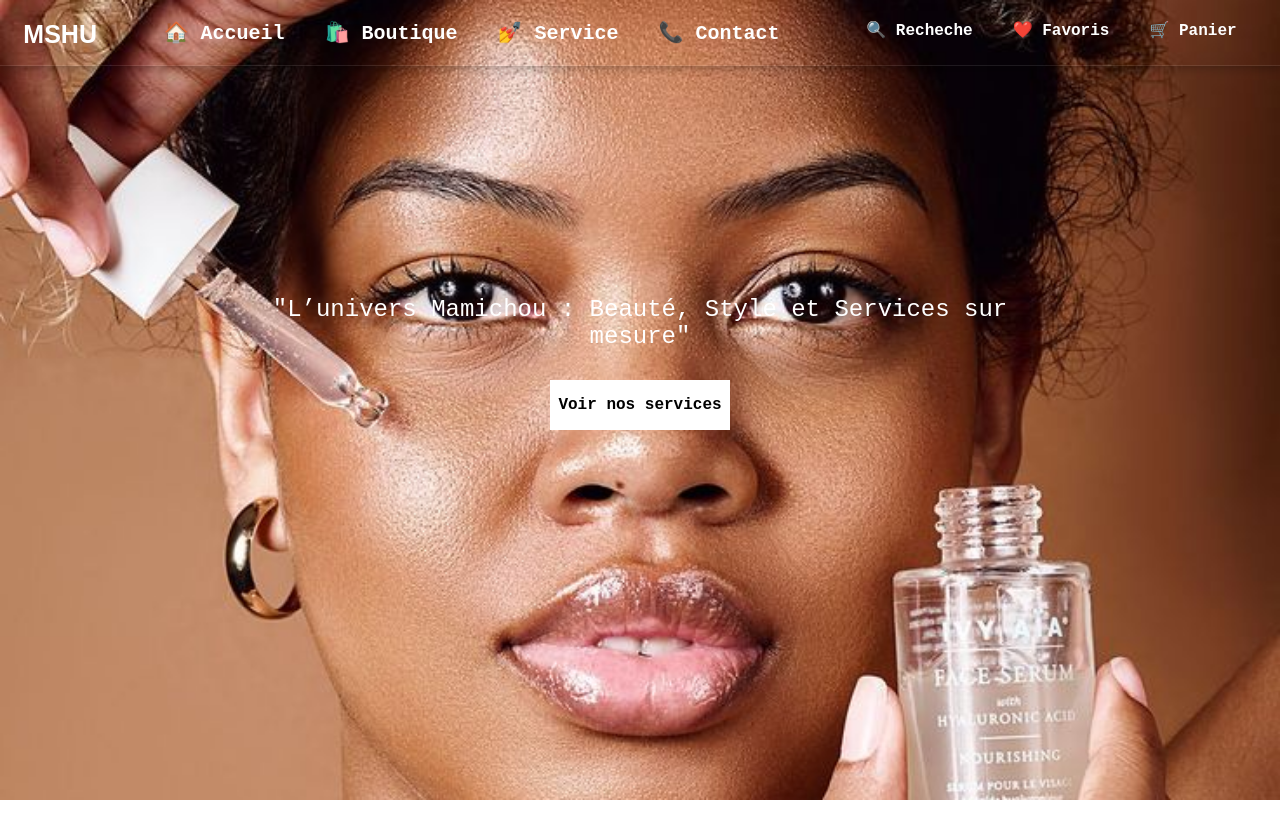
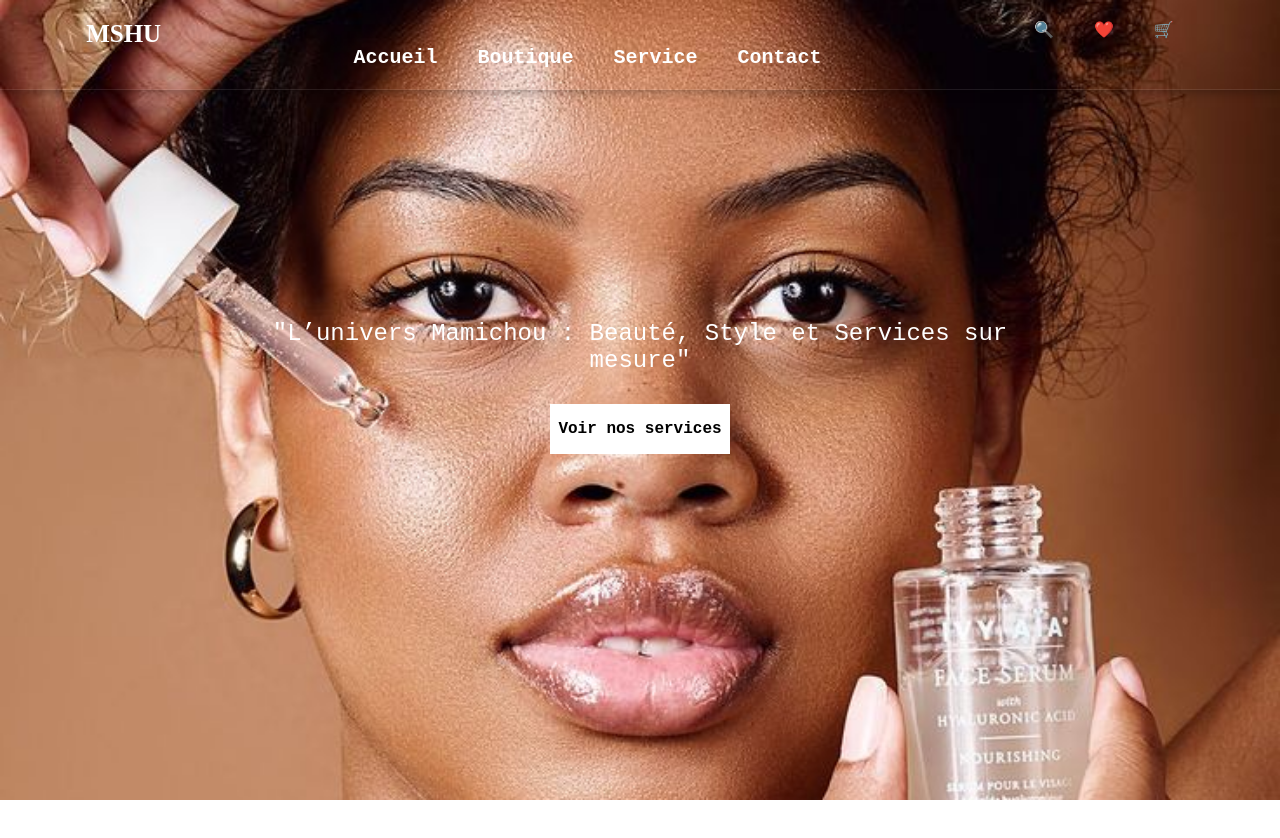
Before and after one commit to Mass642464/mamishou, a plain HTML site: page index.html in a window 1280 px wide. Shown: the top 838 px of the page. Before the commit the page ends 800 px from the top, so only its background shows below. Drawn offline with Linux system fonts and the light colour scheme.

Commit message:
j ai commence le le reponsive disigne que j ai decide d arreter pour apprendre bostrop

```diff
--- a/index.html
+++ b/index.html
@@ -12,9 +12,9 @@
             <p class="logo">MSHU</p>
             <div class="menu_head">
              <ul>
-                <li><a href="">🏠 Accueil</a></li>
+                <li><a href=""> Accueil</a></li>
                 <li>
-                    <a href="">🛍️ Boutique</a>
+                    <a href=""> Boutique</a>
                     <ul>
 
                         <li><a href="">Tissus</a></li>
@@ -25,7 +25,7 @@
 
                 </li>
                  <li>
-                    <a href="">💅 Service</a>
+                    <a href=""> Service</a>
                    <ul>
                         <li><a href="">Couture</a></li>
                         <li><a href=""> Pédicure</a></li>
@@ -33,14 +33,14 @@
                         <li><a href="">Machine Damina</a></li>
                   </ul>
                 </li>
-                <li><a href="">📞 Contact</a></li>
+                <li><a href="">Contact</a></li>
              </ul>
             </div>
             <div class="icon_head">
                 <ul>
-                    <li><a href="">🔍 Recheche</a></li>
-                    <li><a href="">❤️ Favoris</a></li>
-                    <li><a href="">🛒 Panier</a></li>
+                    <li><a href="">🔍 </a></li>
+                    <li><a href="">❤️ </a></li>
+                    <li><a href="">🛒 </a></li>
 
                  </ul>
             </div>
--- a/style.css
+++ b/style.css
@@ -17,13 +17,22 @@ header
 
 }
 .head
-{
+{   position: sticky;
+    top: 0;
     display: flex;
     justify-content: space-around;
   border-bottom: 1px solid rgba(255, 255, 255, 0.094); /* Meilleur rendu */
     box-shadow: 2px 2px 10px rgba(0, 0, 0, 0.299); /* Ombre plus naturelle */
 }
 .logo
+{
+    font-size: 25px;
+    font-weight: bold;
+    position: relative;
+    margin-top: 20px;
+    color: white;
+}
+ .head .menu_head ul
 {
     font-family: Arial, Helvetica, sans-serif;
     font-size: 25px;
@@ -115,8 +124,20 @@ margin: 30px;
     font-size: 16px;
     font-weight: bold;
 }
-
-@media screen {
+body
+{
+    height: 1000vh;
+    background-color: white;
+}
 
 
-}
+/*affichae sur des tablette */
+@media only screen and (max-width: 800px) {
+    .head .menu_head ul
+    {
+        display: none;
+    }
+   .logo{
+
+   }
+   }
```
